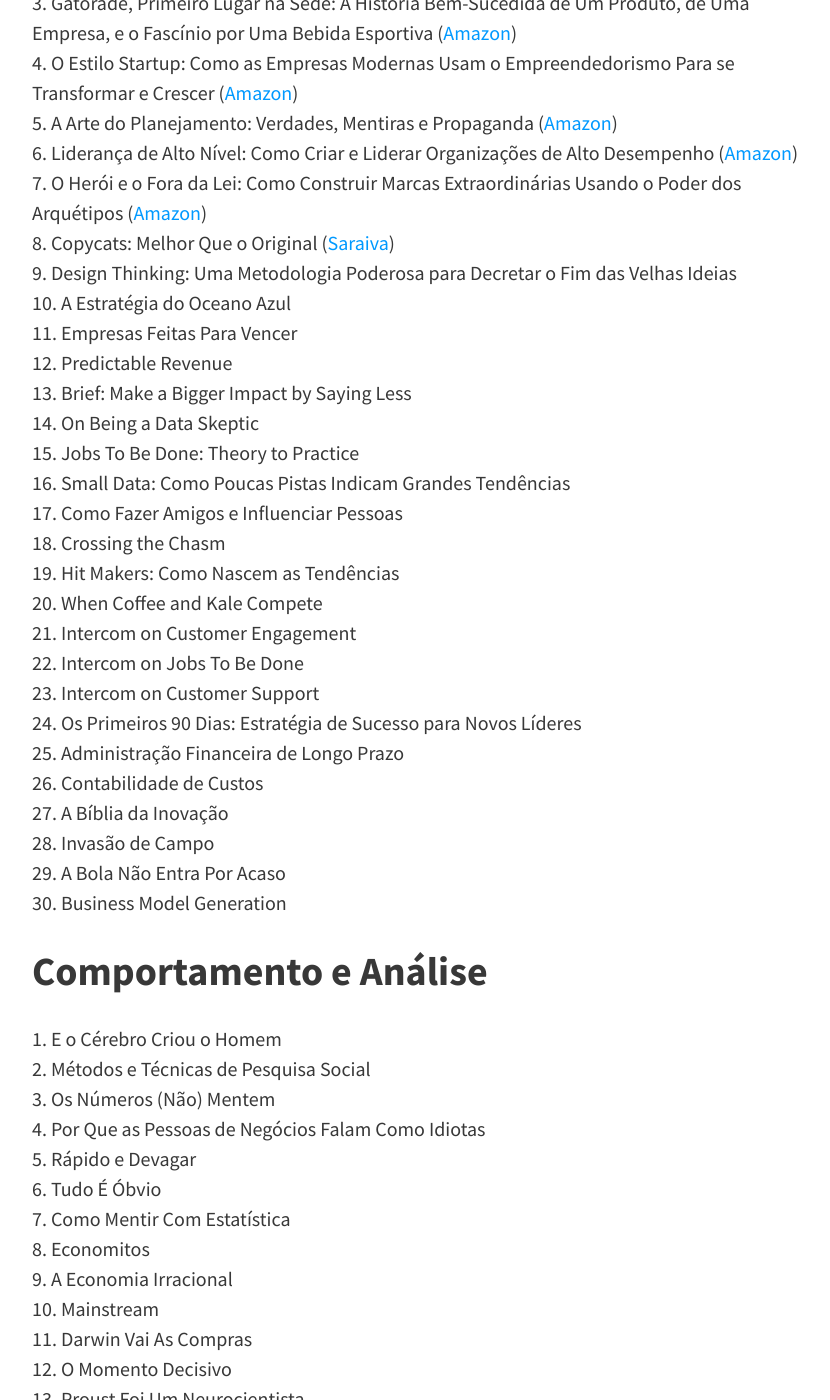
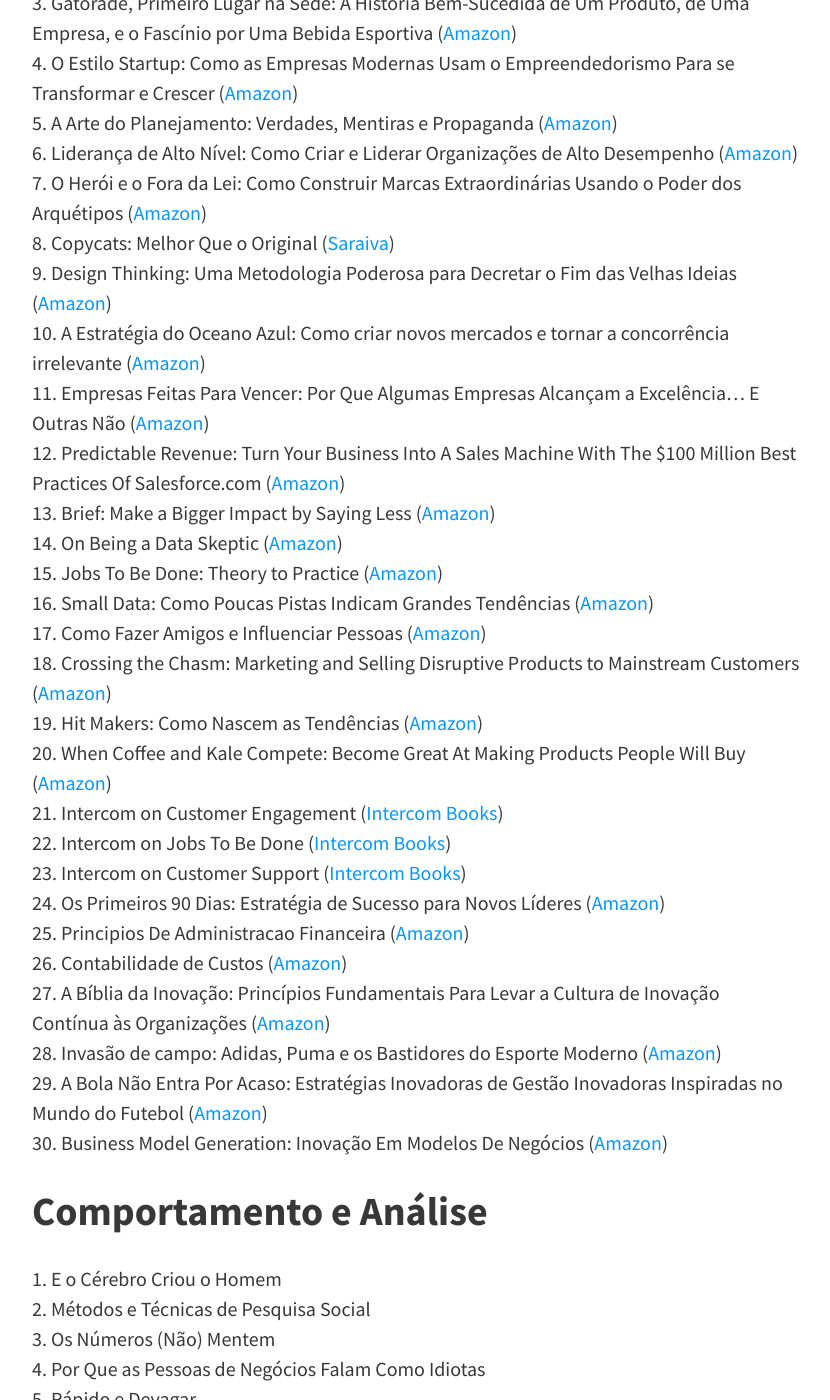
Before and after one commit to felipecbarbosa/felipecbarbosa.github.io, a Jekyll site: the page built from livros-profissionais.md, in a window 1280 px wide and 1400 px high, scrolled down 5214 px. Shown: the whole window, without its empty margins (224-1054 px from the left). Built offline with Jekyll 4.4.1, drawn with Linux system fonts in a browser that asks for light colours; nearby versions of some CDN libraries; comment, search, counter and statistics services are not loaded.

Commit message:
Added book link to number 120

```diff
--- a/livros-profissionais.md
+++ b/livros-profissionais.md
@@ -142,28 +142,28 @@ Cada livro tem um link para poder comprar em alguma loja. Nos links da Amazon te
 96. Liderança de Alto Nível: Como Criar e Liderar Organizações de Alto Desempenho ([Amazon](https://amzn.to/2KgbCgd))
 97. O Herói e o Fora da Lei: Como Construir Marcas Extraordinárias Usando o Poder dos Arquétipos ([Amazon](https://amzn.to/32Fy3Sv))
 98. Copycats: Melhor Que o Original ([Saraiva](https://www.saraiva.com.br/copycats-melhor-que-o-original-3530846/p))
-99. Design Thinking: Uma Metodologia Poderosa para Decretar o Fim das Velhas Ideias
-100. A Estratégia do Oceano Azul
-101. Empresas Feitas Para Vencer
-102. Predictable Revenue
-103. Brief: Make a Bigger Impact by Saying Less
-104. On Being a Data Skeptic
-105. Jobs To Be Done: Theory to Practice
-106. Small Data: Como Poucas Pistas Indicam Grandes Tendências
-107. Como Fazer Amigos e Influenciar Pessoas
-108. Crossing the Chasm
-109. Hit Makers: Como Nascem as Tendências
-110. When Coffee and Kale Compete
-111. Intercom on Customer Engagement
-112. Intercom on Jobs To Be Done
-113. Intercom on Customer Support
-114. Os Primeiros 90 Dias: Estratégia de Sucesso para Novos Líderes
-115. Administração Financeira de Longo Prazo
-116. Contabilidade de Custos
-117. A Bíblia da Inovação
-118. Invasão de Campo
-119. A Bola Não Entra Por Acaso
-120. Business Model Generation
+99. Design Thinking: Uma Metodologia Poderosa para Decretar o Fim das Velhas Ideias ([Amazon](https://amzn.to/36Yo2TP))
+100. A Estratégia do Oceano Azul: Como criar novos mercados e tornar a concorrência irrelevante ([Amazon](https://amzn.to/2O38BkI))
+101. Empresas Feitas Para Vencer: Por Que Algumas Empresas Alcançam a Excelência... E Outras Não ([Amazon](https://amzn.to/36XbYSP))
+102. Predictable Revenue: Turn Your Business Into A Sales Machine With The $100 Million Best Practices Of Salesforce.com ([Amazon](https://amzn.to/36S5hkZ))
+103. Brief: Make a Bigger Impact by Saying Less ([Amazon](https://amzn.to/2QfjYsj))
+104. On Being a Data Skeptic ([Amazon](https://amzn.to/2Q7x0YW))
+105. Jobs To Be Done: Theory to Practice ([Amazon](https://amzn.to/2KgLsKj))
+106. Small Data: Como Poucas Pistas Indicam Grandes Tendências ([Amazon](https://amzn.to/36ZAy5m))
+107. Como Fazer Amigos e Influenciar Pessoas ([Amazon](https://amzn.to/36WeHMd))
+108. Crossing the Chasm: Marketing and Selling Disruptive Products to Mainstream Customers ([Amazon](https://amzn.to/2rCHllq))
+109. Hit Makers: Como Nascem as Tendências ([Amazon](https://amzn.to/2pWlFAo))
+110. When Coffee and Kale Compete: Become Great At Making Products People Will Buy ([Amazon](https://amzn.to/2CDrcOM))
+111. Intercom on Customer Engagement ([Intercom Books](https://www.intercom.com/pt-BR/books/customer-engagement))
+112. Intercom on Jobs To Be Done ([Intercom Books](https://www.intercom.com/pt-BR/books/jobs-to-be-done))
+113. Intercom on Customer Support ([Intercom Books](https://www.intercom.com/pt-BR/books/customer-support))
+114. Os Primeiros 90 Dias: Estratégia de Sucesso para Novos Líderes ([Amazon](https://amzn.to/371iNmb))
+115. Principios De Administracao Financeira ([Amazon](https://amzn.to/34VwVvv))
+116. Contabilidade de Custos ([Amazon](https://amzn.to/2O9Zrme))
+117. A Bíblia da Inovação: Princípios Fundamentais Para Levar a Cultura de Inovação Contínua às Organizações ([Amazon](https://amzn.to/33KAcxy))
+118. Invasão de campo: Adidas, Puma e os Bastidores do Esporte Moderno ([Amazon](https://amzn.to/32H3v2J))
+119. A Bola Não Entra Por Acaso: Estratégias Inovadoras de Gestão Inovadoras Inspiradas no Mundo do Futebol  ([Amazon](https://amzn.to/2Q7JMqp))
+120. Business Model Generation: Inovação Em Modelos De Negócios ([Amazon](https://amzn.to/36R22tU))
 
 <h2 id="comportamento-analise">Comportamento e Análise</h2>
 
```
